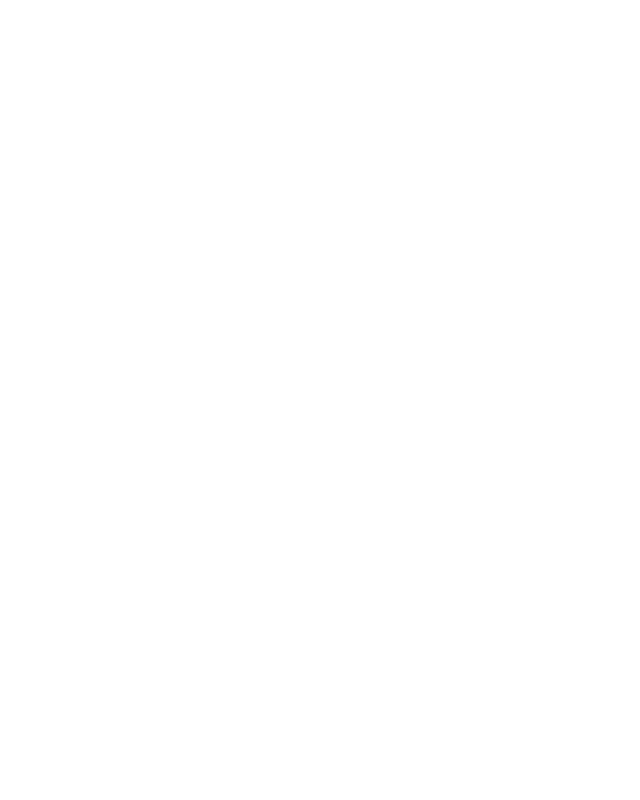
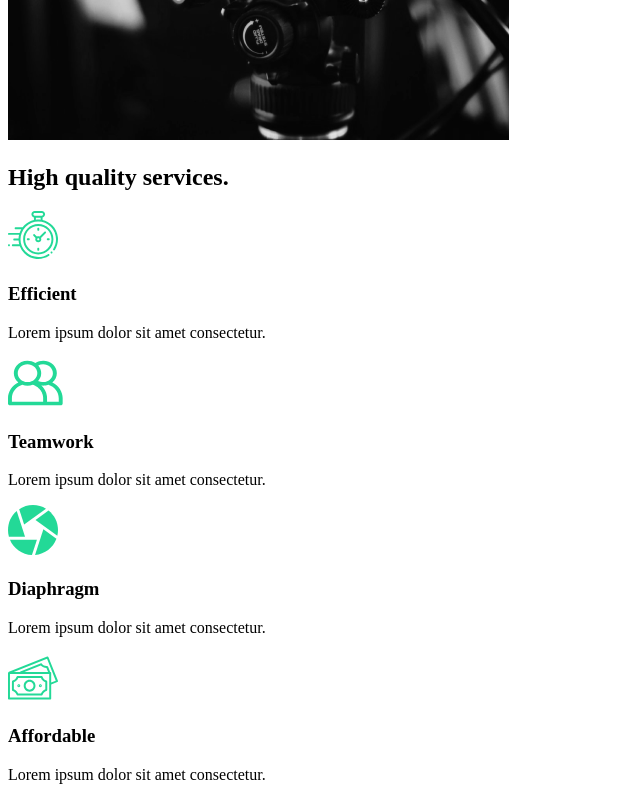
Before and after one commit to diyorend/react-capture-portfolio, a React (Create React App) app: page / in a window 1280 px wide. Shown: the part 1586-2386 px from the top of the page, without its empty margins (0-640 px from the left). Before the commit the page ends 982 px from the top, so only its background shows below. Built offline with nearby package versions, Linux system fonts and the light colour scheme.

Commit message:
services

```diff
--- /dev/null
+++ b/src/components/ServiceSection.js
@@ -0,0 +1,57 @@
+import React from "react";
+//Icons
+import clock from "../img/clock.svg";
+import money from "../img/money.svg";
+import diaphragm from "../img/diaphragm.svg";
+import teamwork from "../img/teamwork.svg";
+import home2 from "../img/home2.png";
+
+const ServiceSection = () => {
+  return (
+    <div className="service">
+      <div className="image">
+        <img src={home2} alt="services img" />
+      </div>
+      <div className="desc">
+        <h2>
+          High <span>quality</span> services.
+        </h2>
+        <div className="cards">
+          <div className="card">
+            <div className="icon">
+              <img src={clock} alt="clock" />
+              <h3>Efficient</h3>
+            </div>
+            <p>Lorem ipsum dolor sit amet consectetur.</p>
+          </div>
+
+          <div className="card">
+            <div className="icon">
+              <img src={teamwork} alt="clock" />
+              <h3>Teamwork</h3>
+            </div>
+            <p>Lorem ipsum dolor sit amet consectetur.</p>
+          </div>
+
+          <div className="card">
+            <div className="icon">
+              <img src={diaphragm} alt="clock" />
+              <h3>Diaphragm</h3>
+            </div>
+            <p>Lorem ipsum dolor sit amet consectetur.</p>
+          </div>
+
+          <div className="card">
+            <div className="icon">
+              <img src={money} alt="clock" />
+              <h3>Affordable</h3>
+            </div>
+            <p>Lorem ipsum dolor sit amet consectetur.</p>
+          </div>
+        </div>
+      </div>
+    </div>
+  );
+};
+
+export default ServiceSection;
--- a/src/pages/AboutUs.js
+++ b/src/pages/AboutUs.js
@@ -1,12 +1,14 @@
 import React from "react";
 //Page components
 import AboutSection from "../components/AboutSection";
+import ServiceSection from "../components/ServiceSection";
 
 const AboutUs = () => {
   return (
-    <div>
+    <>
       <AboutSection />
-    </div>
+      <ServiceSection />
+    </>
   );
 };
 
```
